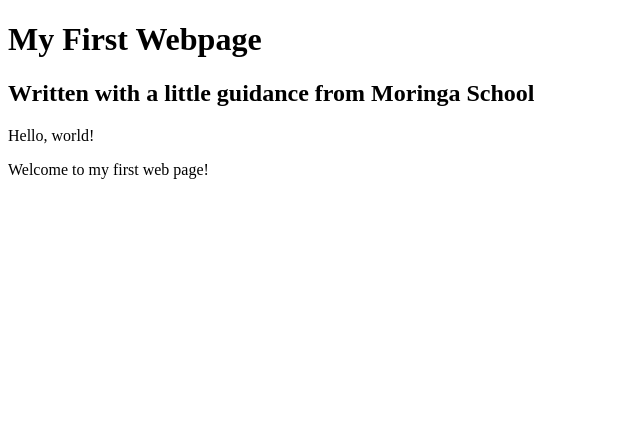
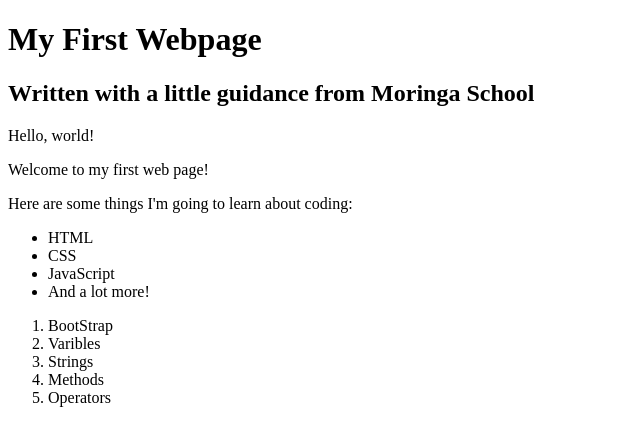
Before and after one commit to Kyle-debug/kmk, a plain HTML site: page my-first-webpage.html in a window 1280 px wide. Shown: the whole page, without its empty margins (0-640 px from the left). Drawn offline with Linux system fonts and the light colour scheme.

Commit message:
add list elements

```diff
--- a/my-first-webpage.html
+++ b/my-first-webpage.html
@@ -9,5 +9,20 @@
 
     <p>Hello, world!</p>
     <p>Welcome to my first web page!</p>
+
+    <p>Here are some things I'm going to learn about coding:</p>
+    <ul>
+      <li>HTML</li>
+      <li>CSS</li>
+      <li>JavaScript</li>
+      <li>And a lot more!</li>
+    </ul>
+    <ol>
+        <li>BootStrap</li>
+        <li>Varibles</li>
+        <li>Strings</li>
+        <li>Methods</li>
+        <li>Operators</li>
+    </ol>
   </body>
 </html>
```
